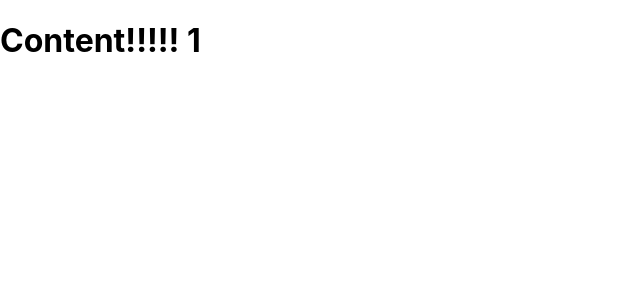
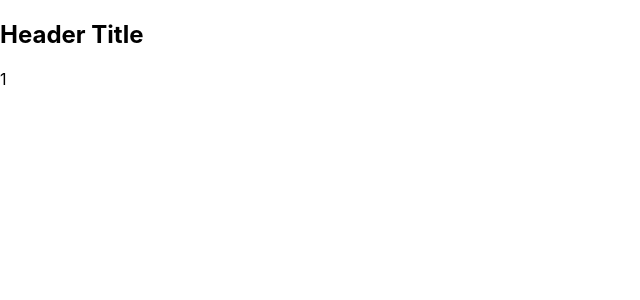
Before and after one commit to yuizho/blog-2021, a Next.js app: page /contents/1 in a window 1280 px wide. Shown: the top 300 px of the page, without its empty margins (0-640 px from the left). Built offline with nearby package versions, Linux system fonts and the light colour scheme.

Commit message:
add Header component

```diff
--- /dev/null
+++ b/components/organisms/Header.tsx
@@ -0,0 +1,11 @@
+import { FC } from 'react';
+
+const Header: FC = () => (
+    <>
+      <nav>
+        <h1>Header Title</h1>
+      </nav>
+    </>
+  );
+
+export default Header;
--- a/pages/contents/[contentId]/index.tsx
+++ b/pages/contents/[contentId]/index.tsx
@@ -1,12 +1,14 @@
 import { useRouter } from 'next/dist/client/router';
 import React, { FC } from 'react';
+import Header from '../../../components/organisms/Header';
 
 const Content: FC = () => {
   const router = useRouter();
 
   return (
     <>
-      <h1>Content!!!!! {router.query.contentId}</h1>
+      <Header />
+      <div> {router.query.contentId}</div>
     </>
   );
 };
--- a/pages/index.tsx
+++ b/pages/index.tsx
@@ -1,13 +1,14 @@
 import Head from 'next/head';
 import React, { FC } from 'react';
 import Link from 'next/link';
+import Header from '../components/organisms/Header';
 
 const Home: FC = () => (
   <>
     <Head>
       <title>blog</title>
     </Head>
-    <h1>Hi!!!!!testaaaaa</h1>
+    <Header />
     <Link href="/contents/1">content1</Link>
     <br />
     <Link href="/contents/2">content2</Link>
```
